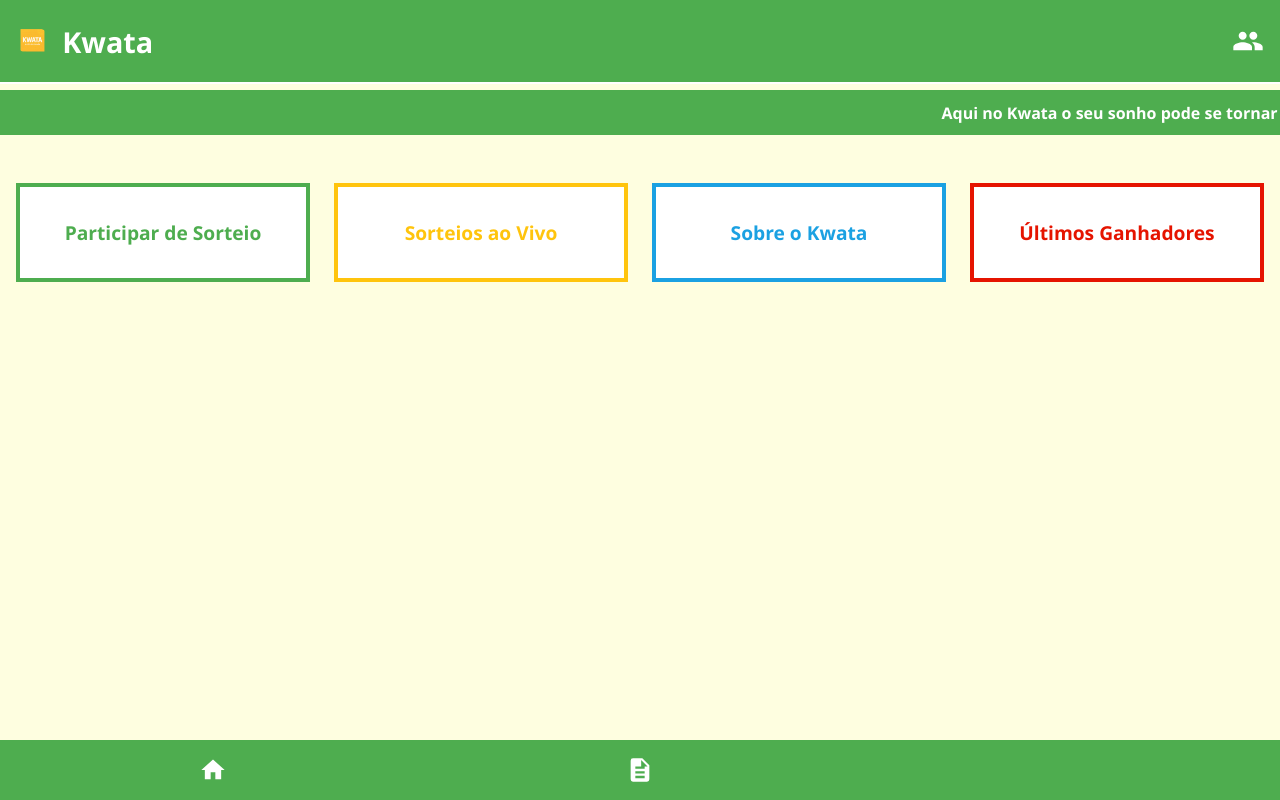
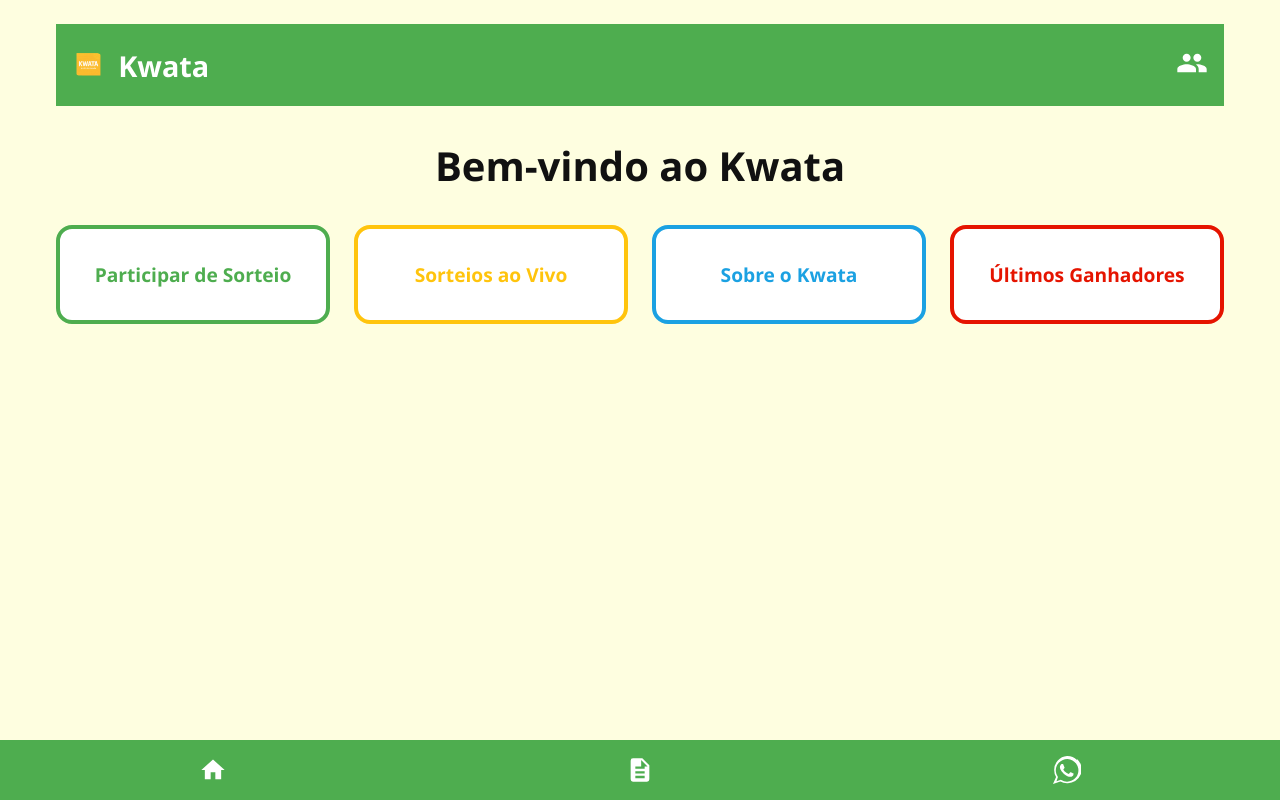
Before and after one commit to Arrikson/kwata, a FastAPI app: page /principal in a window 1280 px wide. Run offline with FastAPI, Linux system fonts and the light colour scheme; data that the repository does not hold is empty; parts of the project's set-up code (start-up, migrations or seed data) failed here and were passed over.

Commit message:
Update principal.html

```diff
--- a/templates/principal.html
+++ b/templates/principal.html
@@ -28,6 +28,7 @@
       min-height: 100vh;
       display: flex;
       flex-direction: column;
+      justify-content: space-between;
     }
 
     #preloader {
@@ -50,21 +51,21 @@
       display: none;
       flex: 1;
       width: 100%;
+      max-width: 1200px;
+      padding: 1.5rem 1rem;
+      margin: auto;
     }
 
     header {
       background-color: var(--verde);
       width: 100%;
       padding: 1rem;
-    }
-
-    .logo-container {
       display: flex;
       align-items: center;
       justify-content: space-between;
     }
 
-    .left-group {
+    .logo-container {
       display: flex;
       align-items: center;
     }
@@ -86,23 +87,22 @@
       height: 32px;
     }
 
-    .separator {
-      width: 100%;
-      height: 2px;
-      background-color: white;
-      margin-bottom: 0.4rem;
+    .titulo-principal {
+      text-align: center;
+      font-size: 2.5rem;
+      margin: 2rem 0;
+      font-weight: 700;
     }
 
     .grid {
       display: grid;
       grid-template-columns: repeat(auto-fit, minmax(160px, 1fr));
       gap: 1.5rem;
-      padding: 1rem;
-      width: 100%;
     }
 
     .tile {
       background-color: white;
+      border-radius: 16px;
       padding: 2rem 1rem;
       text-align: center;
       font-weight: 600;
@@ -122,49 +122,6 @@
     .vermelho { border-color: var(--vermelho); color: var(--vermelho); }
     .azul { border-color: var(--azul); color: var(--azul); }
 
-    .ticker-wrapper {
-      background-color: var(--verde);
-      color: white;
-      overflow: hidden;
-      white-space: nowrap;
-      position: relative;
-      padding: 0.7rem 0;
-    }
-
-    .ticker {
-      display: inline-block;
-      white-space: nowrap;
-      animation: ticker-scroll 25s linear infinite;
-    }
-
-    .ticker p {
-      display: inline;
-      padding-left: 100%;
-      font-weight: bold;
-    }
-
-    @keyframes ticker-scroll {
-      0% { transform: translateX(0); }
-      100% { transform: translateX(-100%); }
-    }
-
-    .carousel {
-      width: 100%;
-      overflow-x: auto;
-      display: flex;
-      gap: 1rem;
-      padding: 1rem;
-      scroll-snap-type: x mandatory;
-    }
-
-    .carousel img {
-      flex: 0 0 auto;
-      height: 280px;
-      border-radius: 8px;
-      scroll-snap-align: center;
-      object-fit: contain;
-    }
-
     footer {
       width: 100%;
       background-color: var(--verde);
@@ -172,6 +129,7 @@
       justify-content: space-around;
       align-items: center;
       padding: 1rem 0;
+      position: relative;
     }
 
     footer svg {
@@ -182,6 +140,10 @@
     }
 
     @media (max-width: 768px) {
+      .titulo-principal {
+        font-size: 2rem;
+      }
+
       header h1 {
         font-size: 1.3rem;
       }
@@ -195,20 +157,12 @@
         grid-template-columns: repeat(2, 1fr);
         gap: 1rem;
       }
-
-      .carousel img {
-        height: 200px;
-      }
     }
 
     @media (max-width: 400px) {
       .tile {
         font-size: 0.9rem;
         padding: 1rem;
-      }
-
-      .carousel img {
-        height: 180px;
       }
     }
   </style>
@@ -222,27 +176,20 @@
   <div id="main-content">
     <header>
       <div class="logo-container">
-      <div class="left-group">
         <img src="/static/novologo.png" alt="Kwata Logo">
         <h1>Kwata</h1>
       </div>
-      <svg class="user-icon" onclick="window.location.href='/perfil'" xmlns="http://www.w3.org/2000/svg" viewBox="0 0 24 24">
+      <div onclick="window.location.href='perfil.html'">
+        <!-- Ícone do perfil -->
+        <a href="/perfil">
+  <svg class="user-icon" xmlns="http://www.w3.org/2000/svg" viewBox="0 0 24 24">
     <path d="M16 11c1.66 0 2.99-1.34 2.99-3S17.66 5 16 5s-3 1.34-3 3 1.34 3 3 3zm-8 0c1.66 0 2.99-1.34 2.99-3S9.66 5 8 5 5 6.34 5 8s1.34 3 3 3zm0 2c-2.33 0-7 1.17-7 3.5V19h14v-2.5c0-2.33-4.67-3.5-7-3.5zm8 0c-.29 0-.62.02-.97.05 1.16.84 1.97 1.97 1.97 3.45V19h6v-2.5c0-2.33-4.67-3.5-7-3.5z"/>
   </svg>
+</a>
       </div>
     </header>
 
-  <div class="separator"></div>
-
-  <div class="ticker-wrapper">
-    <div class="ticker">
-      <p>Aqui no Kwata o seu sonho pode se tornar realidade. Não pare, não desista nunca, o caminho é para frente. Aqui no Kwata o seu sonho pode se tornar realidade.</p>
-    </div>
-  </div>
-
-  <div class="carousel" id="carousel">
-    <!-- Imagens da pasta serão carregadas aqui -->
-  </div>
+    <div class="titulo-principal">Bem-vindo ao Kwata</div>
 
     <div class="grid">
       <div class="tile verde" onclick="window.location.href='/produtos_disponiveis'">Participar de Sorteio</div>
@@ -253,39 +200,24 @@
   </div>
 
   <footer>
+    <!-- Casa -->
     <svg onclick="window.location.href='/'" xmlns="http://www.w3.org/2000/svg" viewBox="0 0 24 24">
       <path d="M10 20v-6h4v6h5v-8h3L12 3 2 12h3v8z"/>
     </svg>
+    <!-- Contrato -->
     <svg onclick="window.location.href='/contrato.html'" xmlns="http://www.w3.org/2000/svg" viewBox="0 0 24 24">
       <path d="M6 2a2 2 0 0 0-2 2v16a2 2 0 0 0 2 2h12a2 2 0 0 0 2-2V8l-6-6H6zm7 1.5L18.5 9H13V3.5zM8 13h8v2H8v-2zm0 4h8v2H8v-2zm0-8h8v2H8V9z"/>
     </svg>
+    <!-- WhatsApp -->
 <svg onclick="window.location.href='https://wa.me/244930645395'" xmlns="http://www.w3.org/2000/svg" viewBox="0 0 24 24">
-    <path d="..."/>
+  <path d="M20.52 3.48A11.77 11.77 0 0 0 12 0 11.94 11.94 0 0 0 .99 12a11.73 11.73 0 0 0 1.64 6L0 24l6.32-2.1a11.82 11.82 0 0 0 5.68 1.45h.01a11.91 11.91 0 0 0 8.51-20.87zM12 22a9.6 9.6 0 0 1-4.9-1.35l-.35-.2-3.75 1.24 1.24-3.65-.23-.38A9.69 9.69 0 1 1 12 22zm5.34-7.13c-.3-.15-1.75-.87-2.02-.96-.27-.1-.47-.15-.67.15s-.77.96-.95 1.16c-.17.2-.35.22-.65.07s-1.26-.46-2.4-1.47c-.89-.79-1.49-1.76-1.67-2.06-.17-.3-.02-.47.13-.61.13-.13.3-.35.45-.52.15-.17.2-.3.3-.5.1-.2.05-.38-.02-.53-.08-.15-.67-1.61-.92-2.2-.24-.58-.48-.5-.67-.5h-.57c-.2 0-.5.07-.76.38s-1 1-1 2.44 1.02 2.83 1.16 3.03c.15.2 2.01 3.1 4.9 4.34.68.29 1.2.46 1.61.59.68.22 1.3.19 1.79.12.55-.08 1.75-.71 2-1.39.25-.69.25-1.28.17-1.39-.08-.12-.27-.2-.57-.35z"/>
 </svg>
-</footer>
-
   <script>
-  window.addEventListener("load", () => {
+    window.addEventListener("load", function () {
+      setTimeout(function () {
         document.getElementById("preloader").style.display = "none";
         document.getElementById("main-content").style.display = "block";
-  });
-
-  // Carrega as imagens do carrossel automaticamente
-  fetch('/static/uploads/')
-    .then(res => res.text())
-    .then(html => {
-      const parser = new DOMParser();
-      const doc = parser.parseFromString(html, 'text/html');
-      const files = Array.from(doc.querySelectorAll('a'))
-        .map(a => a.getAttribute('href'))
-        .filter(href => href.match(/\.(jpe?g|png|gif)$/i));
-
-      const carousel = document.getElementById('carousel');
-      files.forEach(src => {
-        const img = document.createElement('img');
-        img.src = '/static/uploads/' + src;
-        carousel.appendChild(img);
-      });
+      }, 2000);
     });
   </script>
 
```
Lines whose indentation alone changed are shown as unchanged.
